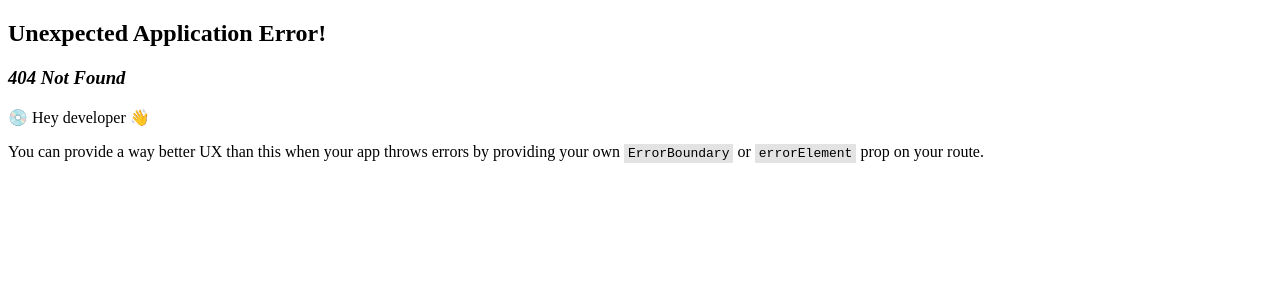
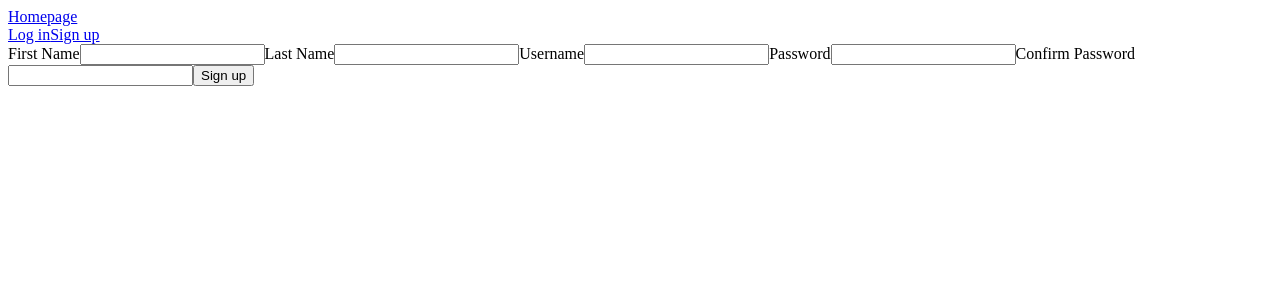
Before and after one commit to daltonoswald/Blog-API, a React (Vite) app in the folder frontend-user/: page /sign-up in a window 1280 px wide. Before the commit this address had no page. Shown: the top 300 px of the page. Built offline with nearby package versions, Linux system fonts and the light colour scheme.

Commit message:
nav, login, and signup pages added

```diff
--- a/frontend-user/src/App.jsx
+++ b/frontend-user/src/App.jsx
@@ -2,6 +2,7 @@
 import reactLogo from './assets/react.svg'
 import viteLogo from '/vite.svg'
 import './App.css'
+import { Link } from 'react-router-dom'
 
 const App = () => {
   return (
@@ -11,7 +12,13 @@
       <nav>
         <ul>
           <li>
-            <a href="profile">Profile Page</a>
+            <Link to='/posts'>Posts, this will be changed to / in the future</Link>
+          </li>
+          <li>
+            <Link to='/log-in'>Log in</Link>
+          </li>
+          <li>
+            <Link to='/sign-up'>Sign up</Link>
           </li>
         </ul>
       </nav>
--- /dev/null
+++ b/frontend-user/src/LogIn.jsx
@@ -0,0 +1,68 @@
+import { useState, useEffect } from 'react';
+import { useNavigate } from 'react-router-dom';
+import Nav from './Nav';
+
+export default function LogIn() {
+    const navigate = useNavigate();
+
+    const handleSubmit = async (event) => {
+        event.preventDefault();
+        const url = `http://localhost:3000/users/log-in`;
+
+        const formData = {
+            username: event.target.username.value,
+            password: event.target.password.value,
+        };
+
+        try {
+            const response = await fetch(url, {
+                method: "POST",
+                headers: {
+                    "content-Type": "application/json",
+                },
+                body: JSON.stringify(formData),
+                mode: "cors",
+            });
+
+            const data = await response.json();
+
+            if (response.ok) {
+                const token = data.token;
+                localStorage.setItem("authenticationToken", token);
+                console.log(token);
+                navigate("/");
+            } else {
+                console.error("Error during authentication:", data.message);
+            }
+        } catch (error) {
+            console.error("Error requesting authentication:", error);
+        }
+    }
+
+    return(
+        <>
+            <Nav />
+            <div className="content">
+                    <form onSubmit={handleSubmit} className="log-in-form">
+                        <label htmlFor='username'>Username</label>
+                        <input
+                            type="text"
+                            id="username"
+                            name="username"
+                            minLength={5}
+                            required
+                        />
+                        <label htmlFor='password'>Password</label>
+                        <input
+                            type="password"
+                            id="password"
+                            name="password"
+                            minLength={8}
+                            required
+                        />
+                        <button type="submit">Log in</button>
+                    </form>
+            </div>
+        </>
+    )
+}
--- /dev/null
+++ b/frontend-user/src/Nav.jsx
@@ -0,0 +1,17 @@
+import { useState, useEffect } from 'react';
+import { Link } from 'react-router-dom';
+
+export default function Nav() {
+
+    return (
+        <div className='nav'>
+            <div className='nav-left'>
+                <Link to='/'>Homepage</Link>
+            </div>
+            <div className='nav-right'>
+                <Link to='/log-in'>Log in</Link>
+                <Link to='/sign-up'>Sign up</Link>
+            </div>
+        </div>
+    )
+}
--- a/frontend-user/src/Posts.jsx
+++ b/frontend-user/src/Posts.jsx
@@ -1,16 +1,5 @@
 import { useState, useEffect } from 'react';
-
-// const fetchAllPosts = async () => {
-//     const url = `http://localhost:3000/posts`;
-//     try {
-//         const response = await fetch(url);
-//         const data = await response.json();
-//         return data
-//     } catch (error) {
-//         console.log(error);
-//         throw error
-//     }
-// }
+import Nav from './Nav';
 
 export default function FetchPosts() {
     const [error, setError] = useState(null);
@@ -19,7 +8,6 @@
     const url = `http://localhost:3000/posts`;
 
     const fetchAllPosts = async () => {
-        // const url = `http://localhost:3000/posts`;
         try {
             const response = await fetch(url);
             const data = await response.json();
@@ -48,17 +36,20 @@
 
     if (isLoading) return (
         <>
+            <Nav />
             <p>Loading...</p>
         </>
     )
     if (error) return (
         <>
+            <Nav />
             <p>Error</p>
         </>
     )
 
     return (
         <>
+            <Nav />
             <div>
                 {posts.map((post) => (
                     <div key={post._id}>
--- a/frontend-user/src/Profile.jsx
+++ /dev/null
@@ -1,10 +0,0 @@
-const Profile = () => {
-    return (
-        <div>
-            <h1>Hello from profile page!</h1>
-            <p>So, how are you?</p>
-        </div>
-    )
-}
-
-export default Profile
--- /dev/null
+++ b/frontend-user/src/SignUp.jsx
@@ -0,0 +1,90 @@
+import { useNavigate } from 'react-router-dom';
+import Nav from './Nav';
+
+export default function SignUp() {
+    const navigate = useNavigate();
+
+    const handleSubmit = async (event) => {
+        event.preventDefault();
+        const url = `http://localhost:3000/users/sign-up`;
+
+        const formData = {
+            first_name: event.target.first_name.value,
+            last_name: event.target.last_name.value,
+            username: event.target.username.value,
+            password: event.target.password.value,
+            confirm_password: event.target.confirm_password.value,
+        };
+
+        try {
+            const response = await fetch(url, {
+                method: "POST",
+                headers: {
+                    "Content-Type": "application/json",
+                },
+                body: JSON.stringify(formData),
+                mode: "cors",
+            });
+
+            const data = await response.json();
+
+            if (response.ok) {
+                console.log(data);
+                navigate("/log-in");
+            } else {
+                console.error("Error during authentication:", data.message);
+            }
+        } catch (error) {
+            console.error("Error requesting authentication:", error);
+        }
+    }
+
+    return (
+        <>
+            <Nav />
+            <div className='content'>
+                <form onSubmit={handleSubmit} className='sign-up-form'>
+                    <label htmlFor='first_name'>First Name</label>
+                    <input
+                        type='text'
+                        id='first_name'
+                        name='first_name'
+                        required
+                    />
+                    <label htmlFor='last_name'>Last Name</label>
+                    <input
+                        type='text'
+                        id='last_name'
+                        name='last_name'
+                        required
+                    />
+                    <label htmlFor='username'>Username</label>
+                    <input
+                        type='text'
+                        id='username'
+                        name='username'
+                        minLength={5}
+                        required
+                    />
+                    <label htmlFor='password'>Password</label>
+                    <input
+                        type='password'
+                        id='password'
+                        name='password'
+                        minLength={8}
+                        required
+                    />
+                    <label htmlFor='confirm_password'>Confirm Password</label>
+                    <input
+                        type='password'
+                        id='confirm_password'
+                        name='confirm_password'
+                        minLength={8}
+                        required
+                    />
+                    <button type='submit'>Sign up</button>
+                </form>
+            </div>
+        </>
+    )
+}
```
Also changed, not shown: frontend-user/src/main.jsx (+10 -5 lines).
